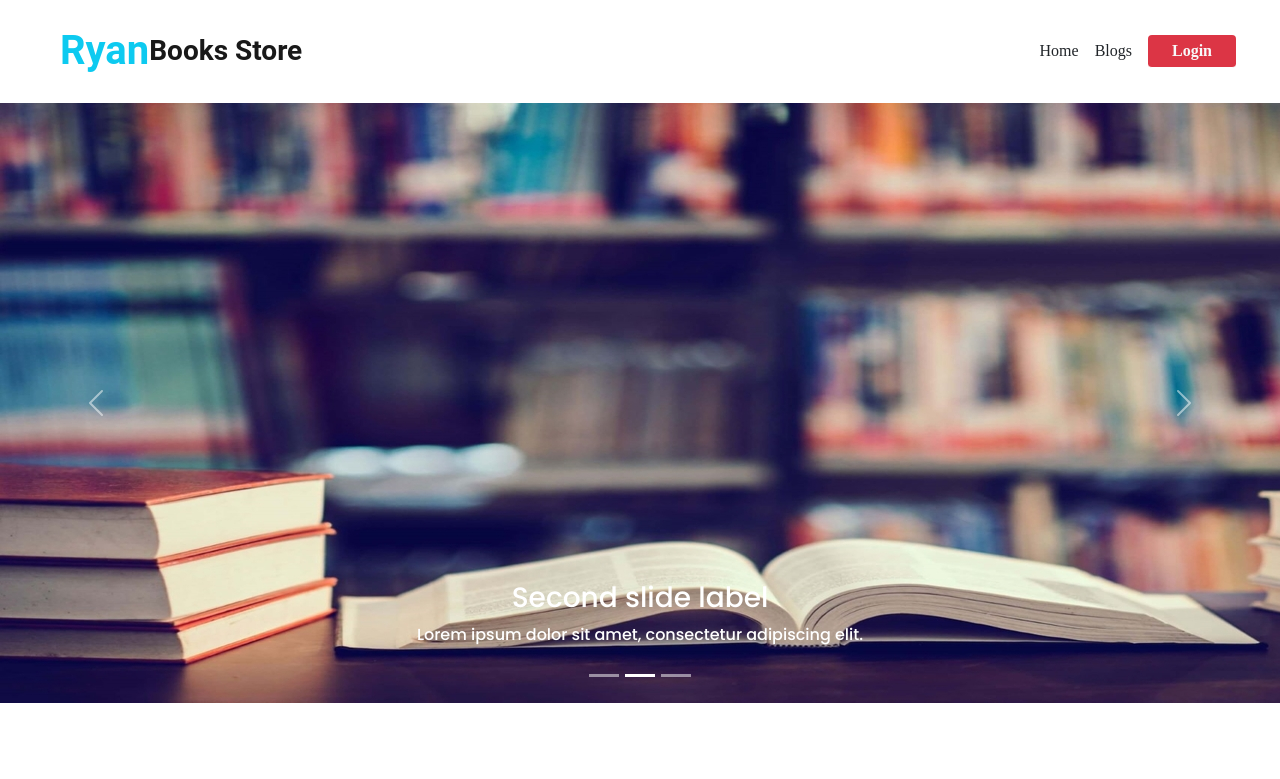
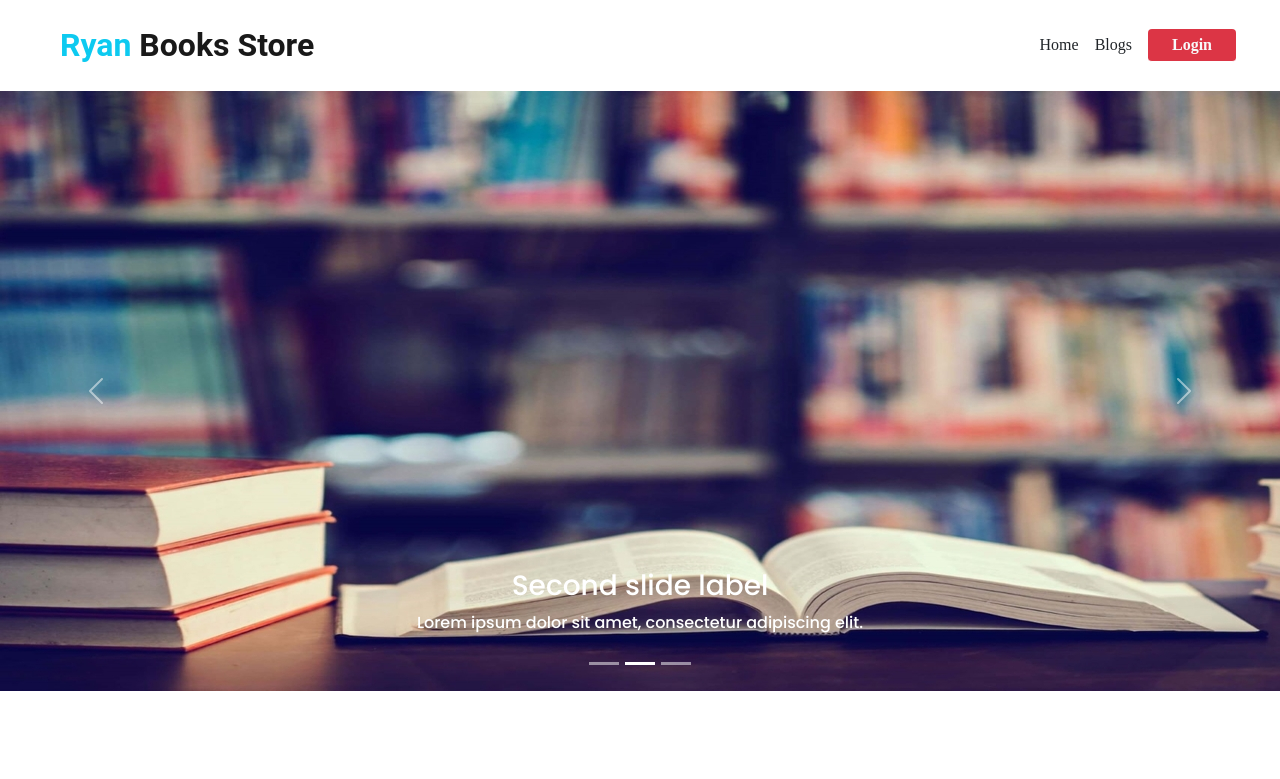
Before and after one commit to CodeWithShamim/Ryan-books-store-client-side, a React (Create React App) app: page / in a window 1280 px wide. Shown: the top 779 px of the page. Built offline with nearby package versions, Linux system fonts and the light colour scheme; no server answers.

Commit message:
create local environment

```diff
--- a/src/components/Shared/Header/Header.js
+++ b/src/components/Shared/Header/Header.js
@@ -14,8 +14,8 @@ const Header = () => {
         <Navbar key={expand} expand={expand} className="navber-container py-3">
           <Container fluid>
             <Navbar.Brand>
-              <Link to="/" className="fs-3 fw-bold  ms-0 ms-md-5 logo">
-                <span className="text-info fs-1">Ryan</span> Books Store
+              <Link to="/" className="fs-2 fw-bold ms-0 ms-md-5 logo">
+                <span className="text-info fs-2 me-2">Ryan </span>Books Store
               </Link>
             </Navbar.Brand>
             <Navbar.Toggle aria-controls={`offcanvasNavbar-expand-${expand}`} />
--- a/src/firebase.init.js
+++ b/src/firebase.init.js
@@ -2,12 +2,12 @@ import { initializeApp } from "firebase/app";
 import { getAuth } from "firebase/auth";
 
 const firebaseConfig = {
-    apiKey: "AIzaSyDgu7flcMfMAhGKvSv5jHyzEF-sdCfFaYA",
-    authDomain: "ryan-books-store.firebaseapp.com",
-    projectId: "ryan-books-store",
-    storageBucket: "ryan-books-store.appspot.com",
-    messagingSenderId: "362494761860",
-    appId: "1:362494761860:web:13cc9c4d1c122ac40e5bd1"
+    apiKey: process.env.REACT_APP_apiKey,
+    authDomain: process.env.REACT_APP_authDomain,
+    projectId: process.env.REACT_APP_projectId,
+    storageBucket: process.env.REACT_APP_storageBucket,
+    messagingSenderId: process.env.REACT_APP_messagingSenderId,
+    appId: process.env.REACT_APP_appId
 };
 
 // Initialize Firebase
```
